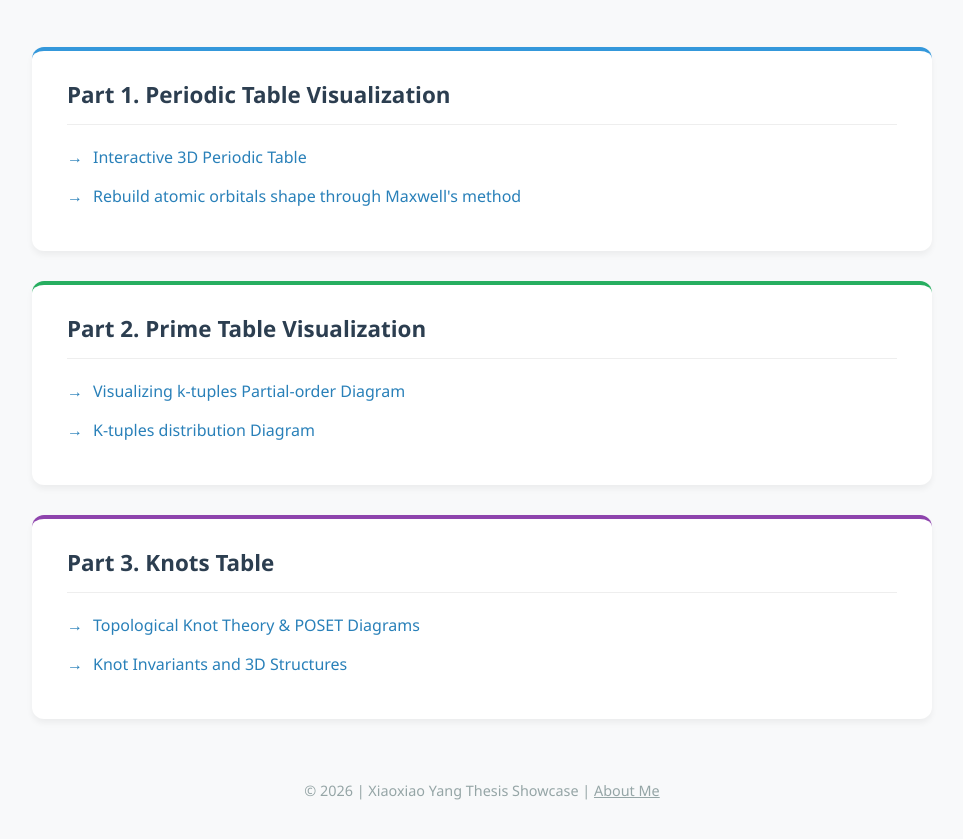
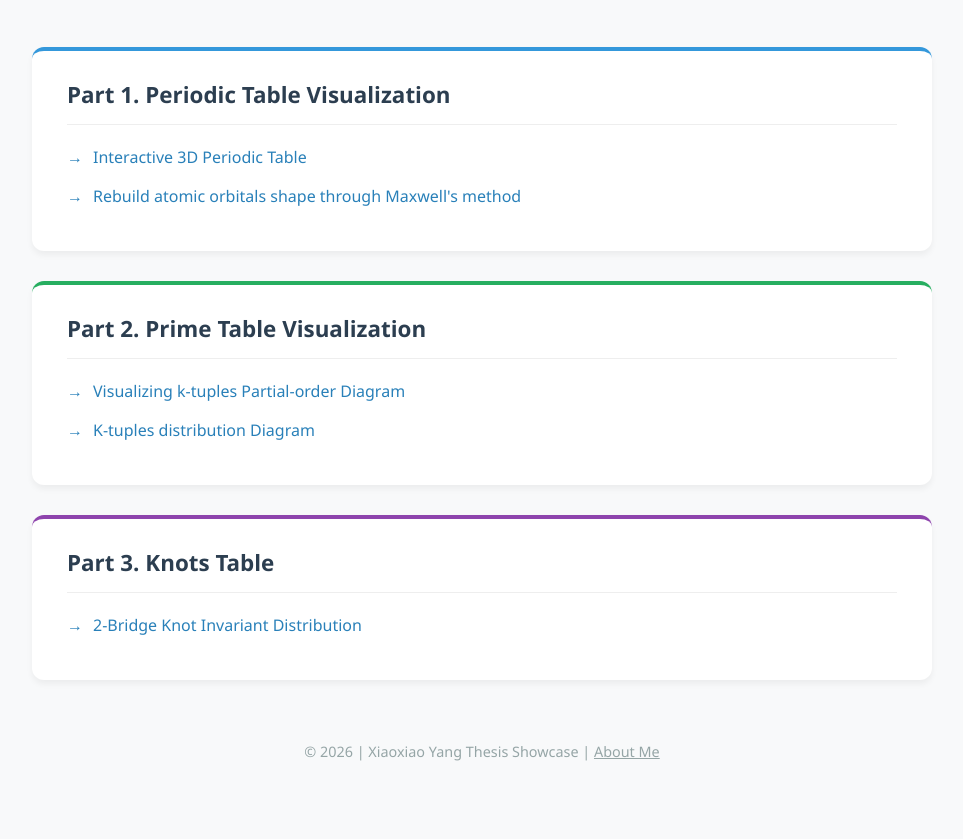
Before and after one commit to yxxhelen/Thesis_xiaoxiaoYang, a plain HTML site: page index.html in a window 1280 px wide. Shown: the part 191-1030 px from the top of the page, without its empty margins (158-1121 px from the left). Drawn offline with Linux system fonts and the light colour scheme.

Commit message:
Update index.html

```diff
--- a/index.html
+++ b/index.html
@@ -119,8 +119,7 @@
     <div class="section-container part-3">
         <h2>Part 3. Knots Table</h2>
         <ul>
-            <li><a class="project-link" href="POSET_Diagram.html">Topological Knot Theory & POSET Diagrams</a></li>
-            <li><a class="project-link" href="knot_invariants.html">Knot Invariants and 3D Structures</a></li>
+            <li><a class="project-link" href="2bridgeknots_distribution.html.html">2-Bridge Knot Invariant Distribution </a></li>
         </ul>
     </div>
 
```
